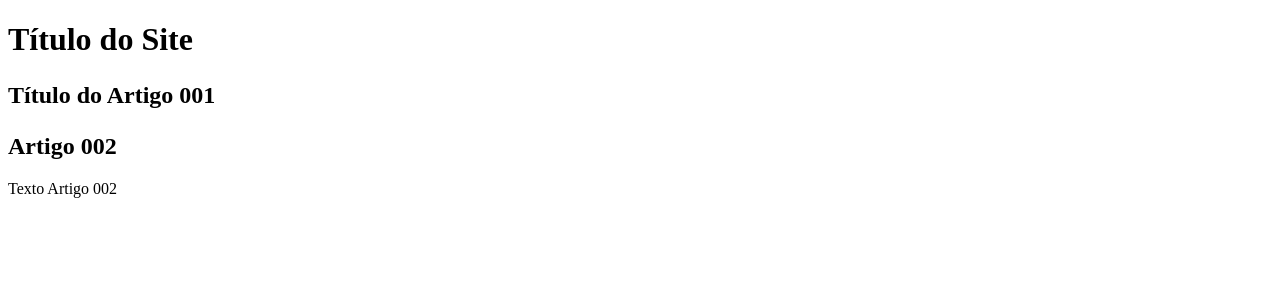
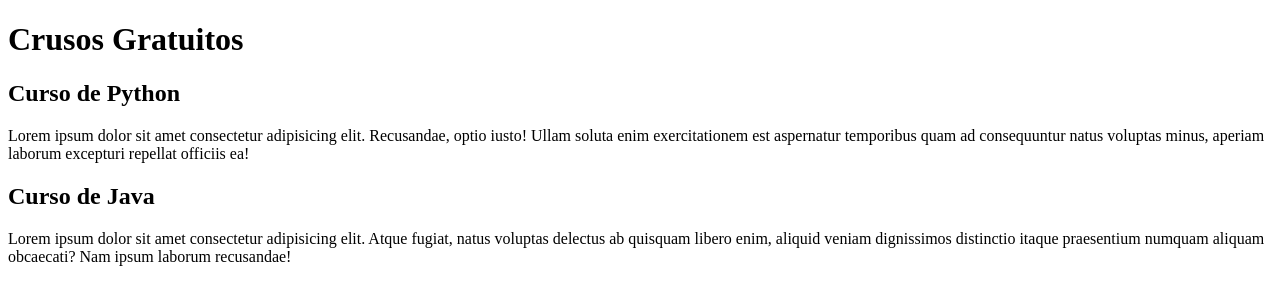
Before and after one commit to Breno21gomes/Projeto-Aprendizado, a plain HTML site: page index.html in a window 1280 px wide. Drawn offline with Linux system fonts and the light colour scheme.

Commit message:
Comecei a escrever o conteúdo

```diff
--- a/index.html
+++ b/index.html
@@ -8,16 +8,15 @@
 <body>
     <main>
         <header>
-            <h1>Título do Site</h1>
+            <h1>Crusos Gratuitos</h1>
         </header>
         <article>
-            <h2>
-                <p>Título do Artigo 001</p>
-            </h2>
+            <h2>Curso de Python</h2>
+            <p>Lorem ipsum dolor sit amet consectetur adipisicing elit. Recusandae, optio iusto! Ullam soluta enim exercitationem est aspernatur temporibus quam ad consequuntur natus voluptas minus, aperiam laborum excepturi repellat officiis ea!</p>
         </article>
         <article>
-            <h2>Artigo 002</h2>
-            <p>Texto Artigo 002</p>
+            <h2>Curso de Java</h2>
+            <p>Lorem ipsum dolor sit amet consectetur adipisicing elit. Atque fugiat, natus voluptas delectus ab quisquam libero enim, aliquid veniam dignissimos distinctio itaque praesentium numquam aliquam obcaecati? Nam ipsum laborum recusandae!</p>
         </article>
     </main>
 </body>
```
